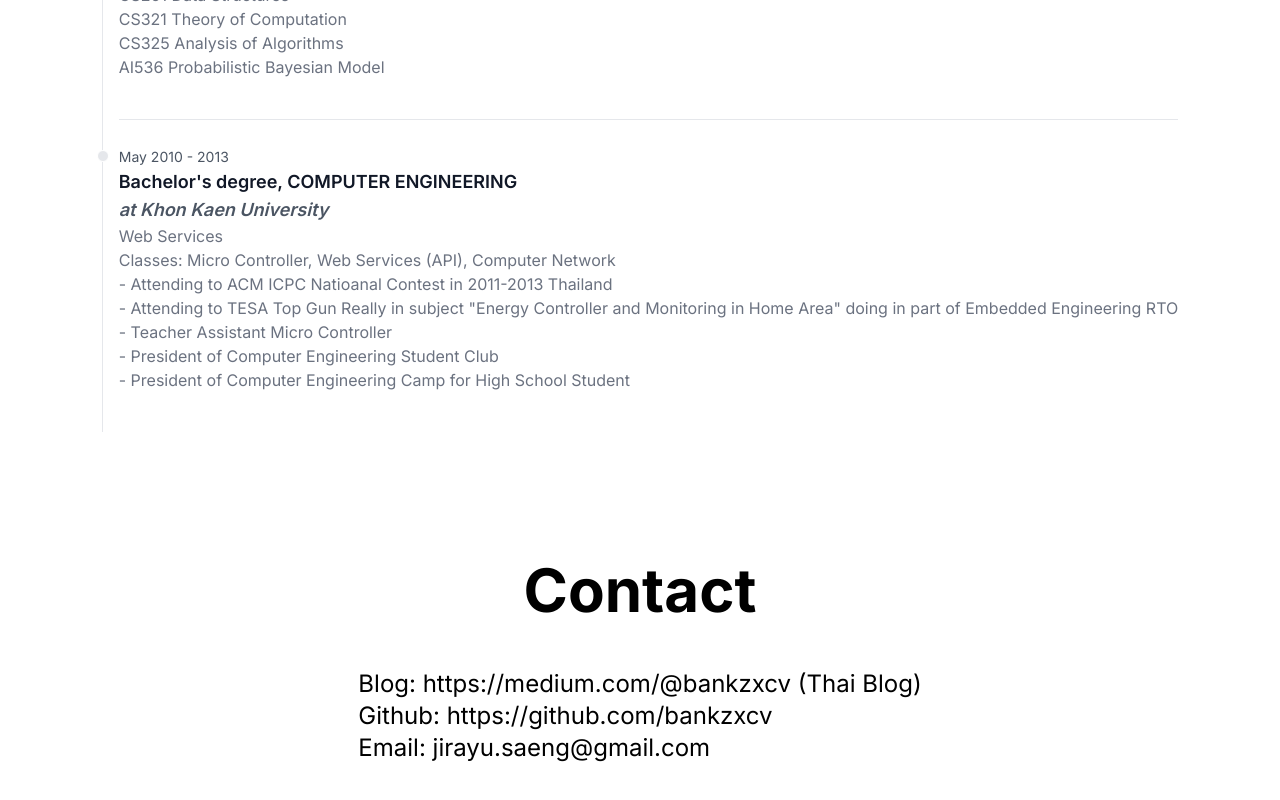
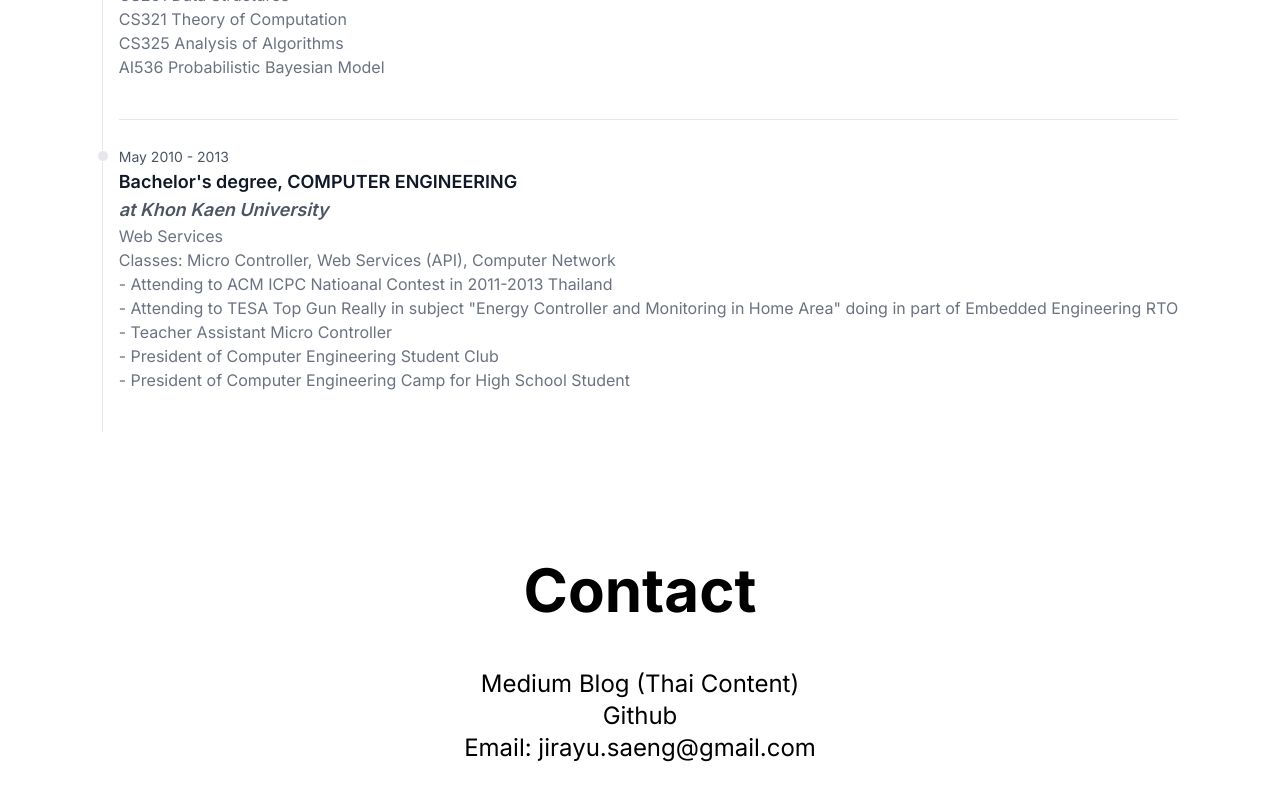
Before and after one commit to bankzxcv/my_port, a Next.js app: page / in a window 1280 px wide. Shown: the part 2621-3421 px from the top of the page. Built offline with nearby package versions, Linux system fonts and the light colour scheme.

Commit message:
add a tag to contact

```diff
--- a/src/app/page.js
+++ b/src/app/page.js
@@ -152,9 +152,13 @@ export default function Home() {
           <div id="contact" className="text-6xl font-bold mb-8">
             Contact
           </div>
-          <div className="flex flex-col justify-center my-4">
-            <div className="text-2xl">Blog: https://medium.com/@bankzxcv (Thai Blog)</div>
-            <div className="text-2xl">Github: https://github.com/bankzxcv</div>
+          <div className="flex flex-col justify-center items-center my-4">
+            <div className="text-2xl">
+              <a href="https://medium.com/@bankzxcv">Medium Blog (Thai Content)</a>
+            </div>
+            <div className="text-2xl">
+              <a href="https://github.com/bankzxcv">Github</a>
+            </div>
             <div className="text-2xl">Email: jirayu.saeng@gmail.com</div>
           </div>
         </div>
```
